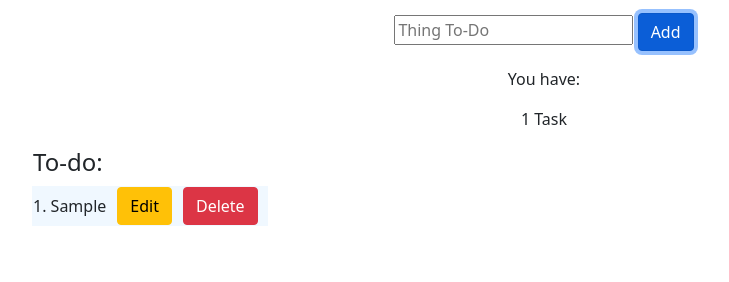
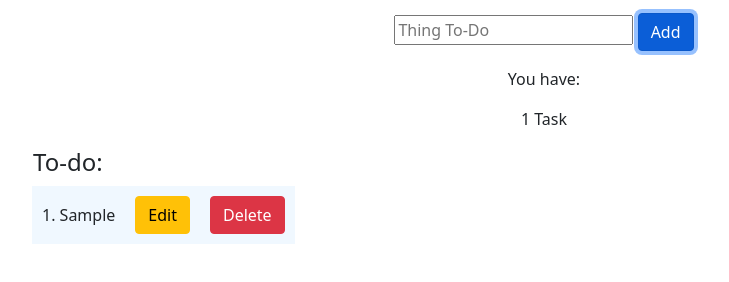
Before and after one commit to andreramiro19/CRUD, a plain HTML site: page index.html in a window 1280 px wide. Both pictures are taken after typing "Sample" into the empty fields and a click on the input "Add". Shown: the part 108-390 px from the top of the page, without its empty margins (96-825 px from the left). Drawn offline with nearby package versions, Linux system fonts and the light colour scheme.

Commit message:
Update style.css
atualizando o style.css

```diff
--- a/style.css
+++ b/style.css
@@ -22,8 +22,7 @@ input[type='submit'], button, [aria-label]{
 
 td{
     background-color: aliceblue;
-    padding-right: 10px;
-    text-align: left;
+    padding: 10px;
 }
 
 .to-do{
```
